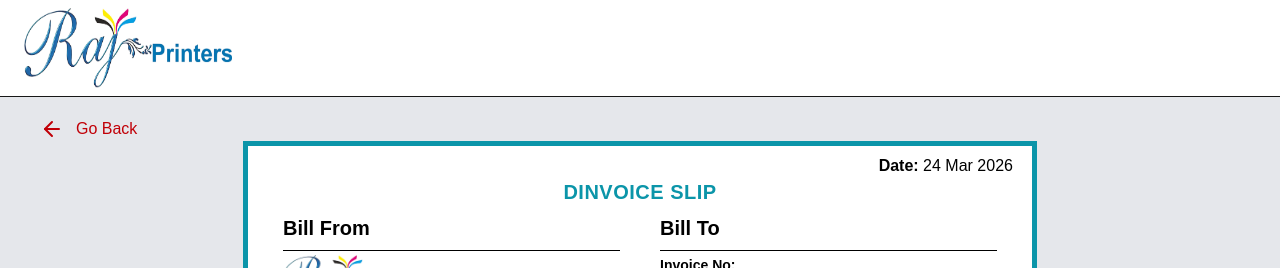
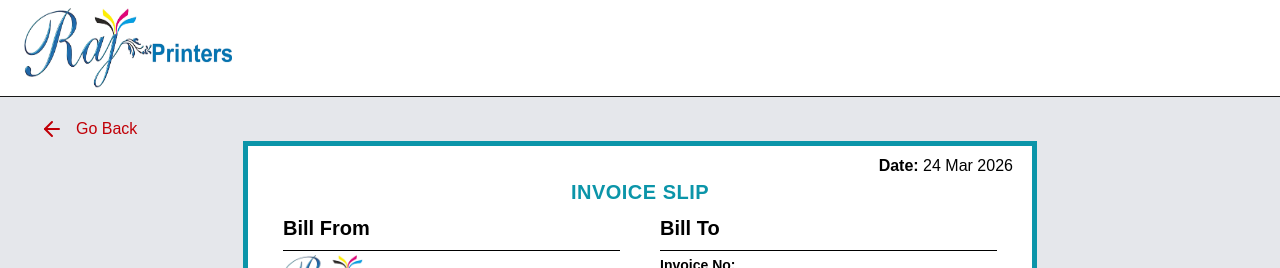
Before and after one commit to Akila1804/raj-billing, a Next.js app: page /dummy-invoice/preview-duminvoice in a window 1280 px wide. Shown: the top 268 px of the page. Built offline with nearby package versions, Linux system fonts and the light colour scheme.

Commit message:
Invoice Title

```diff
--- a/page-modules/DummyInvoice/PreviewDummyInvoicePage/PreviewDummyInvoice.tsx
+++ b/page-modules/DummyInvoice/PreviewDummyInvoicePage/PreviewDummyInvoice.tsx
@@ -186,7 +186,7 @@ const PreviewDummyInvoice = () => {
                   isMoreProducts ? "text-base" : "text-xl"
                 }`}
               >
-                DINVOICE SLIP
+                INVOICE SLIP
               </h1>
             </div>
 
```
